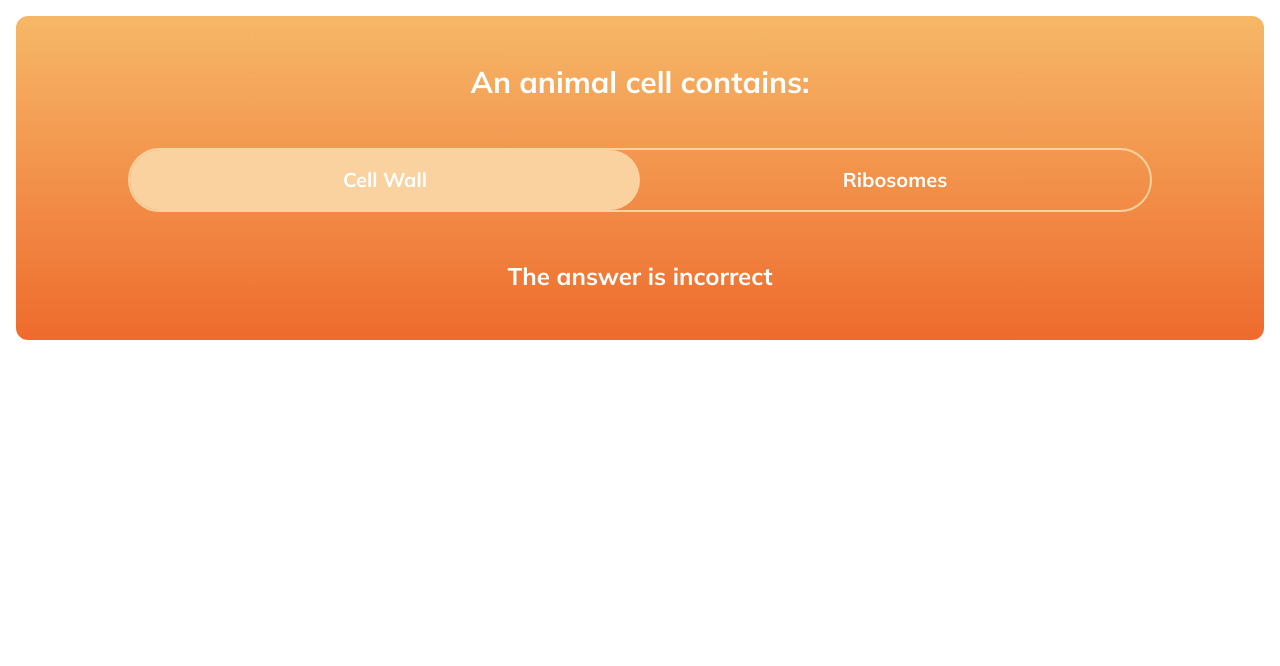
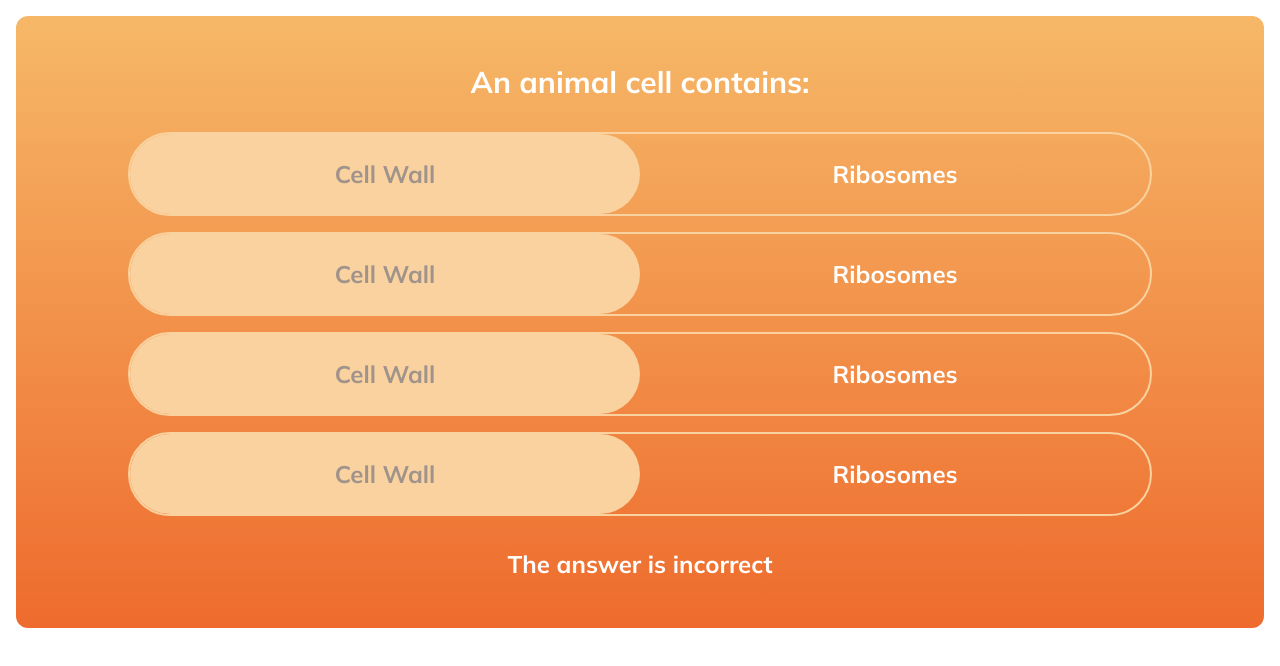
Before and after one commit to mattwsheps/seneca-learning-fe-task, a React (Vite) app: page / in a window 1280 px wide. Shown: the top 666 px of the page. Built offline with nearby package versions, Linux system fonts and the light colour scheme.

Commit message:
Implementation of className utility function. Additional styling enhancements.

```diff
--- a/package.json
+++ b/package.json
@@ -10,9 +10,12 @@
     "preview": "vite preview"
   },
   "dependencies": {
+    "class-variance-authority": "^0.7.0",
+    "clsx": "^2.1.1",
     "framer-motion": "^11.5.6",
     "react": "^18.3.1",
-    "react-dom": "^18.3.1"
+    "react-dom": "^18.3.1",
+    "tailwind-merge": "^2.5.2"
   },
   "devDependencies": {
     "@eslint/js": "^9.9.0",
--- a/src/components/AnswerToggle.tsx
+++ b/src/components/AnswerToggle.tsx
@@ -22,14 +22,22 @@ const AnswerToggle = ({ option1, option2, onToggle }: AnswerToggleProps) => {
     <>
       <div className="relative flex w-full max-w-screen-lg items-center justify-between border-2 border-buttonBorder rounded-full">
         <motion.div
-          className="absolute h-full w-[calc(50%)] bg-buttonBorder rounded-full"
+          className="absolute h-full w-[calc(50%)] bg-buttonBorder rounded-full "
           animate={{
             x: selectedOption === option1 ? "0px" : "calc(100%)",
           }}
           transition={{ type: "spring", stiffness: 300, damping: 30 }}
         />
-        <AnswerToggleButton optionText={option1} handleToggle={handleToggle} />
-        <AnswerToggleButton optionText={option2} handleToggle={handleToggle} />
+        <AnswerToggleButton
+          optionText={option1}
+          isSelected={selectedOption === option1}
+          handleToggle={handleToggle}
+        />
+        <AnswerToggleButton
+          optionText={option2}
+          isSelected={selectedOption === option2}
+          handleToggle={handleToggle}
+        />
       </div>
     </>
   );
--- a/src/components/AnswerToggleButton.tsx
+++ b/src/components/AnswerToggleButton.tsx
@@ -1,16 +1,23 @@
+import { cn } from "../lib/utils";
+
 interface AnswerToggleButtonProps {
   optionText: string;
+  isSelected: boolean;
   handleToggle: (option: string) => void;
 }
 
 const AnswerToggleButton = ({
   optionText,
+  isSelected,
   handleToggle,
 }: AnswerToggleButtonProps) => {
   return (
     <>
       <button
-        className="relative z-10 w-1/2 font-bold text-xl rounded-full p-4 hover:opacity-75"
+        className={cn(
+          isSelected ? "text-unselected" : "hover:opacity-75",
+          "relative z-10 w-1/2 font-bold text-2xl rounded-full p-6"
+        )}
         onClick={() => handleToggle(optionText)}
       >
         {optionText}
--- a/src/components/Question.tsx
+++ b/src/components/Question.tsx
@@ -3,9 +3,15 @@ import AnswerToggle from "./AnswerToggle";
 const Question = () => {
   return (
     <div className="bg-gradient-to-b from-incorrectStart to-incorrectEnd m-4 p-12 rounded-xl">
-      <div className="flex flex-col items-center justify-center gap-12">
+      <div className="flex flex-col items-center justify-center gap-8">
         <h1 className="font-bold text-3xl">An animal cell contains:</h1>
-        <AnswerToggle option1="Cell Wall" option2="Ribosomes"/>
+        <div className="w-full flex flex-col items-center justify-center gap-4">
+          <AnswerToggle option1="Cell Wall" option2="Ribosomes" />
+          <AnswerToggle option1="Cell Wall" option2="Ribosomes" />
+          <AnswerToggle option1="Cell Wall" option2="Ribosomes" />
+          <AnswerToggle option1="Cell Wall" option2="Ribosomes" />
+        </div>
+
         <div className="font-bold text-2xl">The answer is incorrect</div>
       </div>
     </div>
--- /dev/null
+++ b/src/lib/utils.ts
@@ -0,0 +1,6 @@
+import clsx, { ClassValue } from "clsx";
+import { twMerge } from "tailwind-merge";
+
+export function cn(...inputs: ClassValue[]) {
+  return twMerge(clsx(inputs));
+}
--- a/tailwind.config.js
+++ b/tailwind.config.js
@@ -5,6 +5,7 @@ export default {
     extend: {
       colors: {
         buttonBorder: "rgba(249, 210, 159, 1)",
+        unselected: "rgba(159, 147, 139, 1)",
         incorrectStart: "rgba(246, 184, 104, 1)", // Starting RGB color (e.g., red)
         incorrectEnd: "rgba(238, 107, 45, 1)", // Ending RGB color (e.g., blue)
       },
```
Also changed, not shown: 1 other file (tests, documents, lock files or other folders).
